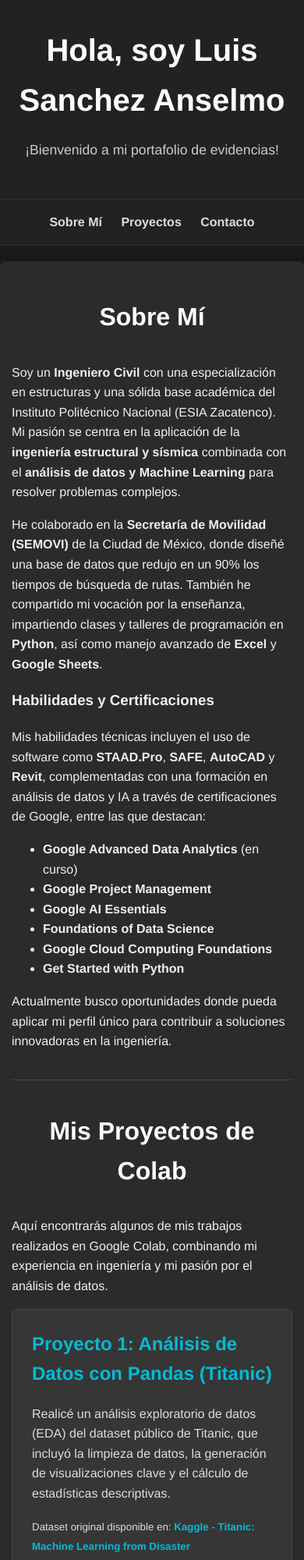
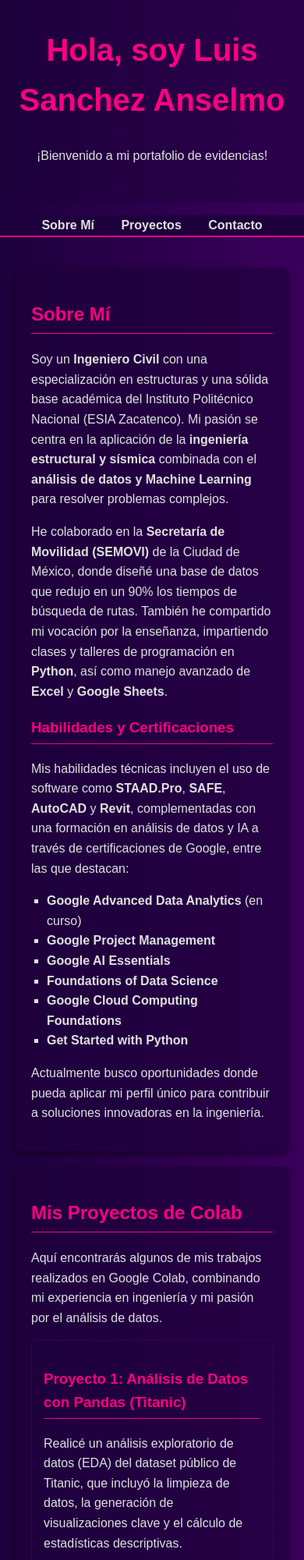
Before and after one commit to luissanchezanselmo/Luis_Sanchez_Anselmo-github.io, a plain HTML site: page index.html in a window 390 px wide. Shown: the top 2000 px of the page at 78% size. Drawn offline with Linux system fonts and the light colour scheme.

Commit message:
Actualizando el estilo a un degradado de morado y rosa

```diff
--- a/style.css
+++ b/style.css
@@ -1,168 +1,105 @@
-/* General Body y Tipografía Base (Tema Oscuro) */
 body {
-    font-family: 'Helvetica Neue', Arial, sans-serif; /* Fuentes limpias sans-serif */
-    line-height: 1.6;
+    /* Degradado de morado oscuro a morado brillante */
+    background: linear-gradient(to right, #1E003D, #3A005C);
+    color: #e0e0e0; /* Color de texto claro para que contraste */
+    font-family: 'Arial', sans-serif;
     margin: 0;
     padding: 0;
-    background: #1a1a1a; /* Fondo muy oscuro, casi negro */
-    color: #f0f0f0; /* Texto claro para contraste */
+    line-height: 1.6;
 }
 
-/* Encabezado (Header) */
 header {
-    background: #222222; /* Encabezado un poco más claro que el fondo */
-    color: #ffffff; /* Texto blanco puro para encabezado */
+    text-align: center;
     padding: 2rem 0;
-    text-align: center;
-    border-bottom: 1px solid #333333; /* Separador sutil oscuro */
+    background-color: rgba(30, 0, 61, 0.5); /* Usando el color base del degradado */
 }
 
 header h1 {
-    margin: 0;
-    font-size: 2.5em;
-    color: #ffffff;
-}
-
-header p {
-    font-size: 1.1em;
-    color: #cccccc; /* Gris claro para el párrafo */
-}
-
-/* Navegación (Nav) */
-nav {
-    background: #222222; /* Fondo de navegación un poco más claro */
-    padding: 1rem 0;
-    border-bottom: 1px solid #333333;
-    text-align: center;
+    margin-top: 0;
+    font-size: 2.5rem;
+    color: #FF0080; /* Usando el color rosa para el título principal */
 }
 
 nav ul {
+    list-style-type: none;
     padding: 0;
-    margin: 0;
-    list-style: none;
+    text-align: center;
+    background-color: #1E003D;
+    border-bottom: 2px solid #FF0080;
 }
 
 nav ul li {
     display: inline;
-    margin: 0 20px;
+    margin: 0 15px;
 }
 
 nav ul li a {
-    color: #dddddd; /* Enlaces de navegación claros */
+    color: #e0e0e0;
     text-decoration: none;
     font-weight: bold;
     transition: color 0.3s ease;
 }
 
 nav ul li a:hover {
-    color: #00bcd4; /* Un azul cian brillante como acento en hover */
+    color: #FF0080;
 }
 
-/* Contenido Principal (Main) */
 main {
-    padding: 40px 20px;
-    max-width: 800px;
-    margin: 40px auto;
-    background: #2b2b2b; /* Fondo del contenido principal (panel) */
-    border-radius: 8px;
-    box-shadow: 0 4px 15px rgba(0,0,0,0.3); /* Sombra más pronunciada en oscuro */
+    max-width: 960px;
+    margin: 20px auto;
+    padding: 20px;
 }
 
-/* Secciones */
 section {
-    margin-bottom: 40px;
-    padding-bottom: 20px;
-    border-bottom: 1px solid #444444; /* Separador más oscuro */
+    background-color: rgba(30, 0, 61, 0.7);
+    padding: 20px;
+    margin-bottom: 20px;
+    border-radius: 8px;
+    box-shadow: 0 4px 8px rgba(0, 0, 0, 0.5);
 }
 
-section:last-child {
-    border-bottom: none;
-    margin-bottom: 0;
+h2, h3, h4 {
+    color: #FF0080;
+    border-bottom: 1px solid #FF0080;
+    padding-bottom: 5px;
 }
 
-section h2 {
-    font-size: 2em;
-    color: #ffffff; /* Títulos de sección blancos */
-    margin-bottom: 1em;
-    text-align: center;
+ul {
+    list-style-type: square;
+    padding-left: 20px;
 }
 
-/* Items de Proyecto */
-.proyecto-item {
-    background: #363636; /* Fondo de los ítems de proyecto */
-    border: 1px solid #444444; /* Borde oscuro */
-    padding: 25px;
-    margin-bottom: 25px;
-    border-radius: 6px;
-    transition: transform 0.2s ease, box-shadow 0.2s ease;
+a {
+    color: #FF0080;
+    text-decoration: none;
 }
 
-.proyecto-item:hover {
-    transform: translateY(-3px);
-    box-shadow: 0 6px 20px rgba(0,0,0,0.5); /* Sombra más fuerte al pasar el ratón */
-}
-
-.proyecto-item h3 {
-    color: #00bcd4; /* Color de acento para títulos de proyecto */
-    margin-top: 0;
-    font-size: 1.5em;
-    margin-bottom: 0.8em;
-}
-
-.proyecto-item ul {
-    list-style: none;
-    padding-left: 0;
-    margin-top: 1em;
-    margin-bottom: 1em;
-}
-
-.proyecto-item ul li {
-    margin-bottom: 0.5em;
-    color: #cccccc; /* Texto de lista claro */
-}
-
-.proyecto-item ul li::before {
-    content: "•";
-    color: #00bcd4; /* Color de acento para las viñetas */
-    display: inline-block;
-    width: 1em;
-    margin-left: -1em;
-}
-
-.proyecto-item p {
-    margin-bottom: 1em;
-    color: #dddddd; /* Párrafos claros */
-}
-
-.proyecto-item a {
-    color: #00bcd4; /* Color de acento para los enlaces */
-    text-decoration: none;
-    font-weight: bold;
-    transition: text-decoration 0.3s ease;
-}
-
-.proyecto-item a:hover {
+a:hover {
     text-decoration: underline;
 }
 
-/* Pie de página (Footer) */
+.proyecto-item {
+    margin-bottom: 20px;
+    border: 1px solid #3A005C;
+    padding: 15px;
+    border-radius: 5px;
+}
+
 footer {
     text-align: center;
-    padding: 30px;
-    background: #222222; /* Pie de página oscuro */
-    color: #aaaaaa; /* Texto de pie de página claro */
-    border-top: 1px solid #333333;
-    font-size: 0.9em;
+    padding: 1rem 0;
+    background-color: #1E003D;
+    color: #777;
 }
 
-/* Diseño Responsivo Básico */
-@media (max-width: 600px) {
-    main {
-        margin: 20px auto;
-        padding: 20px 15px;
-    }
+img {
+    max-width: 100%;
+    height: auto;
+    display: block;
+    margin-bottom: 20px;
+    border-radius: 5px;
+}
 
-    nav ul li {
-        margin: 0 10px;
-    }
+small {
+    color: #aaaaaa;
 }
```
